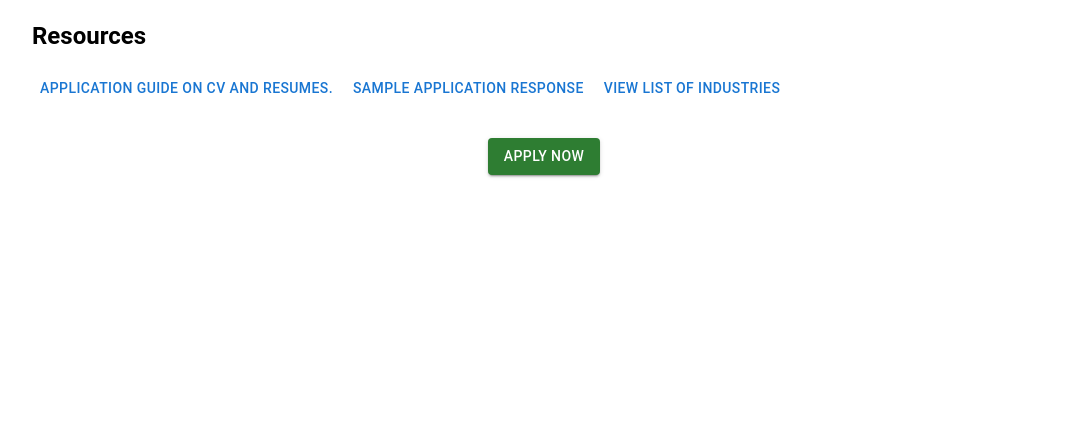
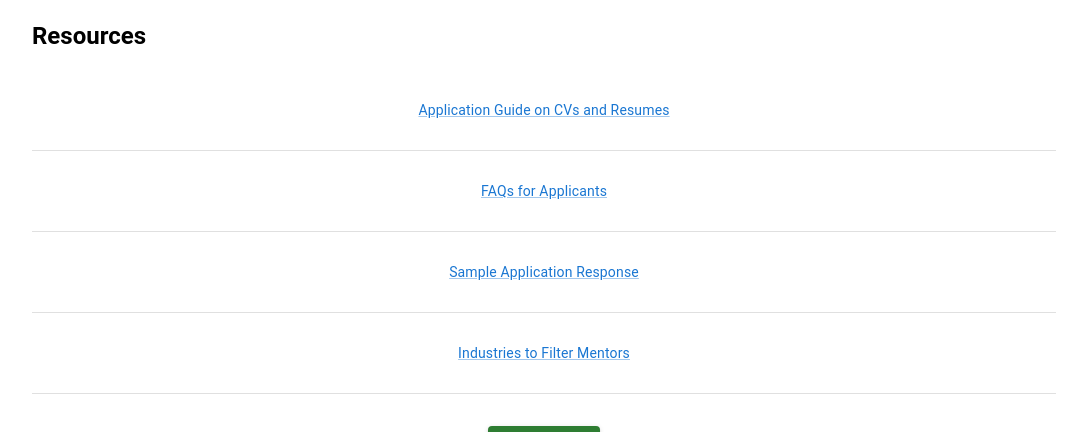
Before and after one commit to AdvisorySG/mentorship-page, a Next.js app: page /apply in a window 1280 px wide. Shown: the part 969-1401 px from the top of the page, without its empty margins (96-1183 px from the left). Before the commit the page ends 1196 px from the top, so only its background shows below. Built offline with nearby package versions, Linux system fonts and the light colour scheme.

Commit message:
create table with links to resources

```diff
--- a/pages/apply.tsx
+++ b/pages/apply.tsx
@@ -11,6 +11,35 @@ import Button from "@mui/material/Button";
 import Header from "../components/Header";
 import ResultView from "../components/ResultView";
 import "../styles/App.css";
+import {
+  Table,
+  TableBody,
+  TableCell,
+  TableContainer,
+  TableHead,
+  TableRow,
+  Paper,
+  Link,
+} from "@mui/material";
+
+const links = [
+  {
+    text: "Application Guide on CVs and Resumes",
+    url: "https://drive.google.com/file/d/1w7zlMuGY_7hVXeW0LaNKXWWjLRt3ic4G/view?usp=sharing",
+  },
+  {
+    text: "FAQs for Applicants",
+    url: "https://docs.google.com/document/d/1mGjAsgTP7KIheWVDm-TZ5Hxxf8WYPfWemiqcZ40XCwo/edit?usp=sharing",
+  },
+  {
+    text: "Sample Application Response",
+    url: "https://drive.google.com/file/d/1aA3l_WQ1ehGO8UBKuRFLqj4URpQbAVzN/view?usp=sharing",
+  },
+  {
+    text: "Industries to Filter Mentors",
+    url: "https://drive.google.com/file/d/19lUr2BchbYFAPMjEbN_M2mf1pyw-n7pj/view?usp=sharing",
+  },
+];
 
 const App = () => {
   const isSmall = useMediaQuery("(max-width: 800px)");
@@ -36,30 +65,33 @@ const App = () => {
         </div>
         <div>
           <h2>Resources</h2>
-          <Button
-            variant="text"
-            target="_blank"
-            rel="noopener noreferrer"
-            href="https://drive.google.com/file/d/1w7zlMuGY_7hVXeW0LaNKXWWjLRt3ic4G/view?usp=sharing"
-          >
-            Application guide on CV and resumes.
-          </Button>{" "}
-          <Button
-            variant="text"
-            target="_blank"
-            rel="noopener noreferrer"
-            href="https://drive.google.com/file/d/1aA3l_WQ1ehGO8UBKuRFLqj4URpQbAVzN/view?usp=sharing"
-          >
-            Sample Application Response
-          </Button>{" "}
-          <Button
-            variant="text"
-            target="_blank"
-            rel="noopener noreferrer"
-            href="https://drive.google.com/file/d/19lUr2BchbYFAPMjEbN_M2mf1pyw-n7pj/view?usp=sharing"
-          >
-            View list of industries
-          </Button>
+          <TableContainer>
+            <Table>
+              <TableBody>
+                {links.map((link, index) => (
+                  <TableRow
+                    key={index}
+                    hover
+                    onClick={() =>
+                      window.open(link.url, "_blank", "noopener noreferrer")
+                    }
+                  >
+                    <TableCell>
+                      <p style={{ textAlign: "center" }}>
+                        <Link
+                          href={link.url}
+                          target="_blank"
+                          rel="noopener noreferrer"
+                        >
+                          {link.text}
+                        </Link>
+                      </p>
+                    </TableCell>
+                  </TableRow>
+                ))}
+              </TableBody>
+            </Table>
+          </TableContainer>
         </div>
         <div
           style={{
```
